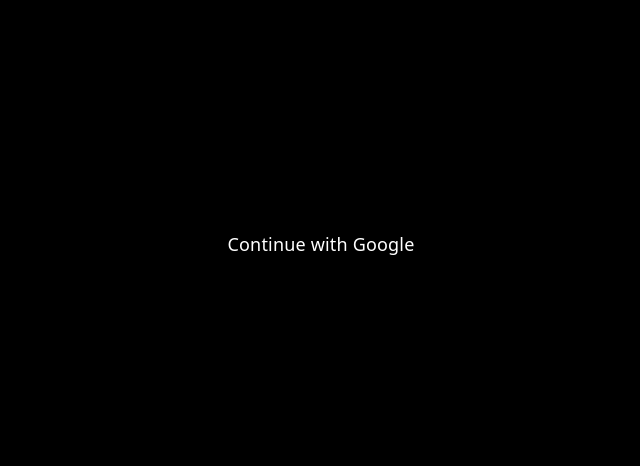
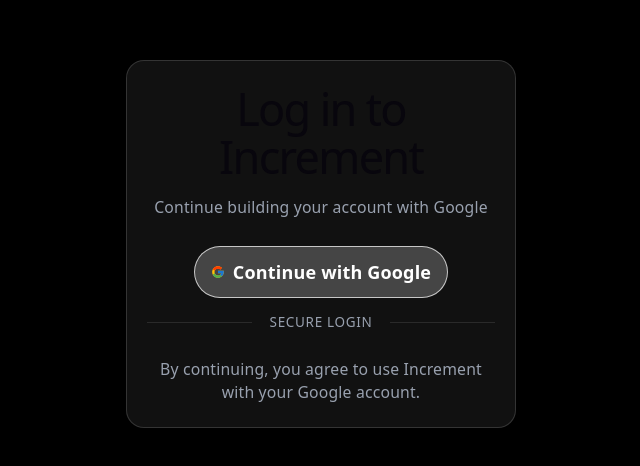
Before and after one commit to KenjiTroy/Increment, a React (Vite) app in the folder increment/: page / in a window 1280 px wide. Shown: the part 156-622 px from the top of the page, without its empty margins (319-959 px from the left). Built offline with nearby package versions, Linux system fonts and the light colour scheme; no server answers.

Commit message:
debugging2

```diff
--- a/increment/src/App.jsx
+++ b/increment/src/App.jsx
@@ -4,29 +4,16 @@
 
 export default function App() {
   const [user, setUser] = useState(null)
-  const [loading, setLoading] = useState(true)
 
   useEffect(() => {
-    const loadSession = async () => {
-      console.log('Current URL:', window.location.href)
-
-      const { data, error } = await supabase.auth.getSession()
-      console.log('getSession result:', data, error)
-
-      setUser(data.session?.user ?? null)
-      setLoading(false)
-    }
-
-    loadSession()
+    supabase.auth.getUser().then(({ data }) => {
+      setUser(data.user ?? null)
+    })
 
     const {
       data: { subscription },
-    } = supabase.auth.onAuthStateChange((event, session) => {
-      console.log('Auth event:', event)
-      console.log('Session from event:', session)
-
+    } = supabase.auth.onAuthStateChange((_event, session) => {
       setUser(session?.user ?? null)
-      setLoading(false)
     })
 
     return () => subscription.unsubscribe()
@@ -39,6 +26,7 @@
     provider: 'google',
     options: {
       redirectTo: window.location.origin,
+      scopes: 'https://www.googleapis.com/auth/userinfo.email',
     },
   })
 
@@ -49,17 +37,111 @@
     await supabase.auth.signOut()
   }
 
-  if (loading) {
-    return <div className="text-white bg-black min-h-screen flex items-center justify-center">Loading...</div>
-  }
-
   if (user) {
     return <TasksPage user={user} onSignOut={signOut} />
   }
 
   return (
-    <div className="text-white bg-black min-h-screen flex items-center justify-center">
-      <button onClick={signInWithGoogle}>Continue with Google</button>
+    <div
+      className="bg-black text-white px-4"
+      style={{
+        minHeight: '100vh',
+        width: '100%',
+        display: 'flex',
+        alignItems: 'center',
+        justifyContent: 'center',
+      }}
+    >
+      <div
+        className="mx-auto rounded-2xl"
+        style={{
+          width: '100%',
+          maxWidth: '390px',
+          backgroundColor: 'rgba(18, 18, 18, 0.95)',
+          border: '1px solid rgba(255, 255, 255, 0.15)',
+          padding: '24px 20px',
+          boxShadow: '0 20px 40px rgba(0, 0, 0, 0.45)',
+          textAlign: 'center',
+        }}
+      >
+        <div className="flex flex-col items-center text-center">
+          <h1
+            className="font-bold"
+            style={{
+              margin: '0 0 14px 0',
+              width: '100%',
+              fontSize: 'clamp(2rem, 8vw, 2.5rem)',
+              lineHeight: 1.08,
+              textAlign: 'center',
+            }}
+          >
+            Log in to Increment
+          </h1>
+
+          <p className="text-sm text-gray-400" style={{ margin: '0 0 22px 0' }}>
+            Continue building your account with Google
+          </p>
+        </div>
+
+        <div className="space-y-4">
+          <button
+            onClick={signInWithGoogle}
+            className="mx-auto rounded-full border border-white/60 bg-white/25 py-3 px-4 font-semibold hover:border-white hover:bg-white/35 hover:scale-[1.02] transition flex items-center justify-center gap-3"
+            style={{
+              border: '1px solid rgba(255, 255, 255, 0.7)',
+              backgroundColor: 'rgba(255, 255, 255, 0.22)',
+              borderRadius: '9999px',
+              padding: '12px 16px',
+              marginTop: '6px',
+              marginBottom: '6px',
+              display: 'inline-flex',
+              alignItems: 'center',
+              justifyContent: 'center',
+              gap: '8px',
+              fontWeight: 600,
+            }}
+          >
+            <svg
+              xmlns="http://www.w3.org/2000/svg"
+              viewBox="0 0 48 48"
+              width="14"
+              height="14"
+              style={{ flexShrink: 0 }}
+            >
+              <path
+                fill="#FFC107"
+                d="M43.611 20.083H42V20H24v8h11.303C33.653 32.657 29.244 36 24 36c-6.627 0-12-5.373-12-12S17.373 12 24 12c3.059 0 5.842 1.154 7.955 3.045l5.657-5.657C34.053 6.053 29.277 4 24 4 12.955 4 4 12.955 4 24s8.955 20 20 20 20-8.955 20-20c0-1.341-.138-2.65-.389-3.917z"
+              />
+              <path
+                fill="#FF3D00"
+                d="M6.306 14.691l6.571 4.819C14.655 16.108 18.961 13 24 13c3.059 0 5.842 1.154 7.955 3.045l5.657-5.657C34.053 6.053 29.277 4 24 4 16.318 4 9.656 8.337 6.306 14.691z"
+              />
+              <path
+                fill="#4CAF50"
+                d="M24 44c5.166 0 9.86-1.977 13.409-5.192l-6.19-5.238C29.17 35.091 26.715 36 24 36c-5.223 0-9.618-3.317-11.283-7.946l-6.522 5.025C9.505 39.556 16.227 44 24 44z"
+              />
+              <path
+                fill="#1976D2"
+                d="M43.611 20.083H42V20H24v8h11.303c-.793 2.41-2.342 4.457-4.387 5.57l.003-.002 6.19 5.238C36.971 39.205 44 34 44 24c0-1.341-.138-2.65-.389-3.917z"
+              />
+            </svg>
+            Continue with Google
+          </button>
+
+          <div className="flex items-center gap-4 py-2">
+            <div className="h-px bg-[#2a2a2a] flex-1" />
+            <span className="text-xs text-gray-400 uppercase tracking-wider">
+              Secure login
+            </span>
+            <div className="h-px bg-[#2a2a2a] flex-1" />
+          </div>
+
+          <p className="text-center text-sm text-gray-400">
+            By continuing, you agree to use Increment with your Google
+            account.
+          </p>
+        </div>
+      </div>
     </div>
   )
 }
```
Lines whose indentation alone changed are shown as unchanged.
